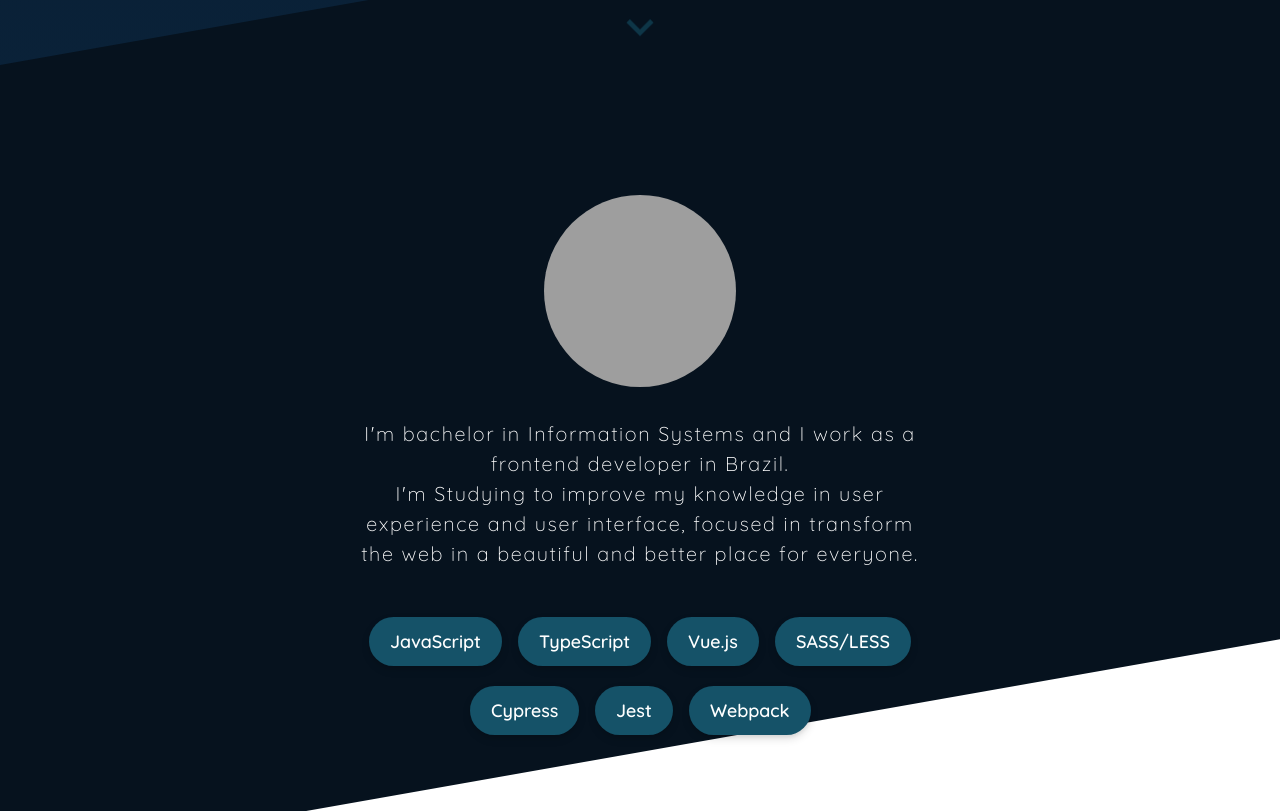
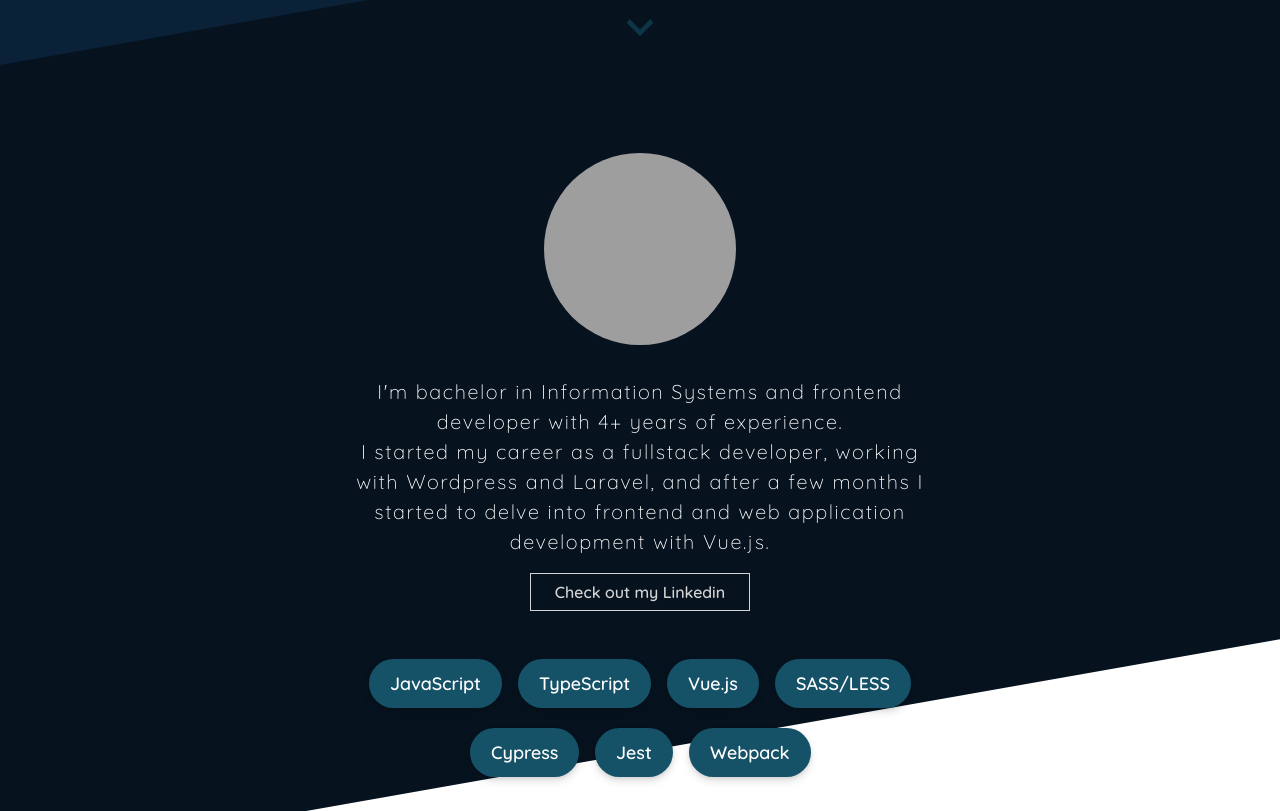
Before and after one commit to ianwelerson/ianwelerson-site, a website built with webpack: page src/index.html in a window 1280 px wide. Shown: the part 735-1546 px from the top of the page. Built offline with nearby package versions, Linux system fonts and the light colour scheme; grey boxes are pictures that could not be loaded.

Commit message:
feat: change about and add linkedin profile button

```diff
--- a/src/assets/scss/_buttons.scss
+++ b/src/assets/scss/_buttons.scss
@@ -29,17 +29,19 @@
 }
 
 .cta {
+  display: inline-block;
+  text-decoration: none;
+  transition: all .4s ease-in;
+
+  &--outline {
     padding: 0.75rem 2.5rem;
     font-size: 1.25rem;
     font-weight: 500;
-  color: $white;
-  text-decoration: none;
     text-transform: uppercase;
+    color: $gray-400;
     border: 1px solid;
     border-color: $gray-400;
-  color: $gray-400;
     background-color: transparent;
-  transition: all .4s ease-in;
     box-shadow: 1px 1px $gray-400, 2px 2px $gray-400, 3px 3px $gray-400, 4px 4px $gray-400, 5px 5px $gray-400, 6px 6px $gray-400, 7px 7px $gray-400, 8px 8px $gray-400;
     transform: translateX(-8px) translateY(-8px);
 
@@ -50,3 +52,19 @@
       transition: all .4s ease-out;
     }
   }
+
+  &--text {
+    padding: 0.5rem 1.5rem;
+    color: $gray-400;
+    font-weight: 500;
+    border: 1px solid;
+    border-color: $gray-400;
+
+    &:hover {
+      color: $primary;
+      background-color: $gray-400;
+      transition: all .4s ease-out;
+    }
+  }
+
+}
--- a/src/assets/scss/_sections.scss
+++ b/src/assets/scss/_sections.scss
@@ -79,6 +79,11 @@
         font-size: 1.25rem;
       }
     }
+  }
+
+  &__linkedin {
+    margin-top: 1rem;
+    opacity: 0;
   }
 
   &__skills {
@@ -217,9 +222,13 @@
       @include animate(fade-in-fwd, 1.2s, 1s, both);
     }
 
+    &__linkedin {
+      @include animate(fade-in-fwd, 0.5s, 1.5s, both);
+    }
+
     &__skills {
       .skill {
-        @include animate(flip-in-hor-top, 0.6s, 1.5s, both);
+        @include animate(flip-in-hor-top, 0.6s, 2s, both);
       }
     }
   }
--- a/src/index.html
+++ b/src/index.html
@@ -74,10 +74,12 @@
           </div>
           <div class="about-section__description">
             <p class="description-text">
-              I'm bachelor in Information Systems and I work as a frontend developer in Brazil.<br>
-              I'm Studying to improve my knowledge in user experience and user interface, focused in transform the web in a beautiful and better place for everyone.
+              I'm bachelor in Information Systems and frontend developer with 4+ years of experience.<br>
+              I started my career as a fullstack developer, working with Wordpress and Laravel, and after a few months I started to delve into frontend and web application development with Vue.js.
             </p>
-            <!-- Add CTA to linkedin -->
+          </div>
+          <div class="about-section__linkedin">
+            <a href="https://www.linkedin.com/in/ianwelerson/" target="_blank" rel="noreferrer" class="cta cta--text">Check out my Linkedin</a>
           </div>
           <div class="about-section__skills">
             <div class="skill">
```
Lines whose indentation alone changed are shown as unchanged.
